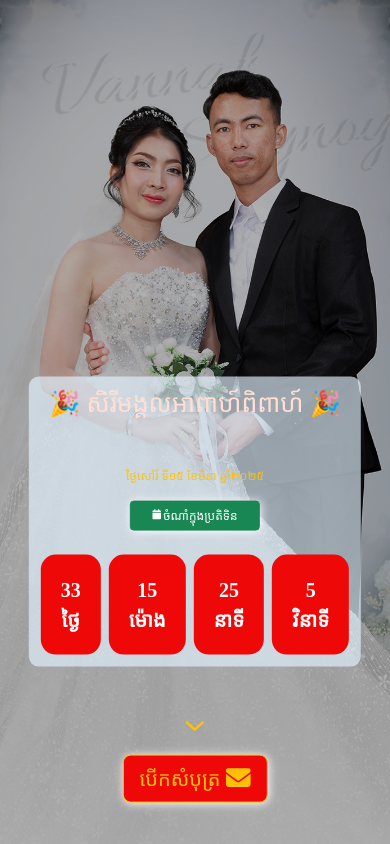
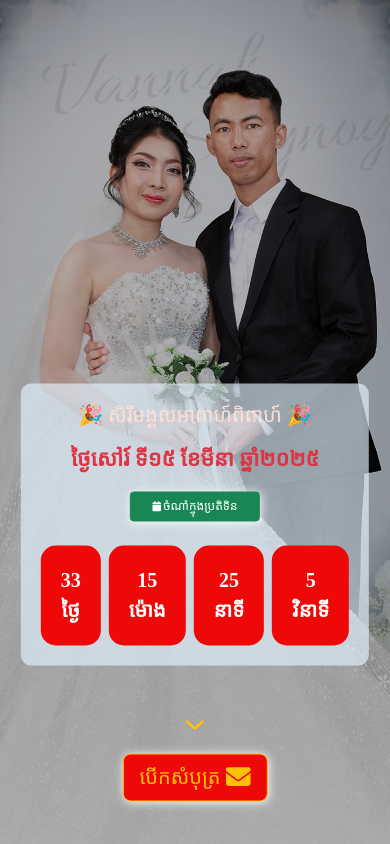
Before and after one commit to VannnakChan884/vannak-e-invitation, a Vue app: page / in a window 390 px wide. Built offline with nearby package versions, Linux system fonts and the light colour scheme; a web font is replaced by a local one.

Commit message:
edit home page

```diff
--- a/src/assets/main.css
+++ b/src/assets/main.css
@@ -105,7 +105,7 @@ p {
 /* Extra small devices(portrait phones, less than 576px) */
 @media (min-width: 344px) and (max-width: 575.98px) {
   h1{
-    font-size: 25px;
+    font-size: 20px;
   }
   h3{
     font-size: 16px !important;
--- a/src/views/Home.vue
+++ b/src/views/Home.vue
@@ -71,13 +71,13 @@
         <!-- Countdown Timer -->
         <div class="col-12 countdown">
           <div class="row">
-            <div class="col-12 home-container p-0 mb-5">
+            <div class="col-12 home-container p-0 mb-3">
               <h1 class="gradient-text">🎉 សិរីមង្គលអាពាហ៍ពិពាហ៍ 🎉</h1>
             </div>
           </div>
           <div class="row mb-4">
             <div class="col-lg-7 col-md-7 col-sm-7">
-              <p class="text-warning fs-5 pb-3">ថ្ងៃសៅរ៍ ទី១៥ ខែមីនា ឆ្នាំ២០២៥</p>
+              <p class="text-danger fw-bold fs-4 pb-3">ថ្ងៃសៅរ៍ ទី១៥ ខែមីនា ឆ្នាំ២០២៥</p>
             </div>
             <div class="col-lg-5 col-md-5 col-sm-5">
               <!-- Add to Google Calendar Button -->
@@ -131,7 +131,7 @@
   /* Countdown Timer */
   .countdown {
     background:rgba(227, 242, 253, 0.658); /* Light sky blue background */
-    padding: 12px;
+    padding: 20px;
     border-radius: 10px;
   }
 
```
